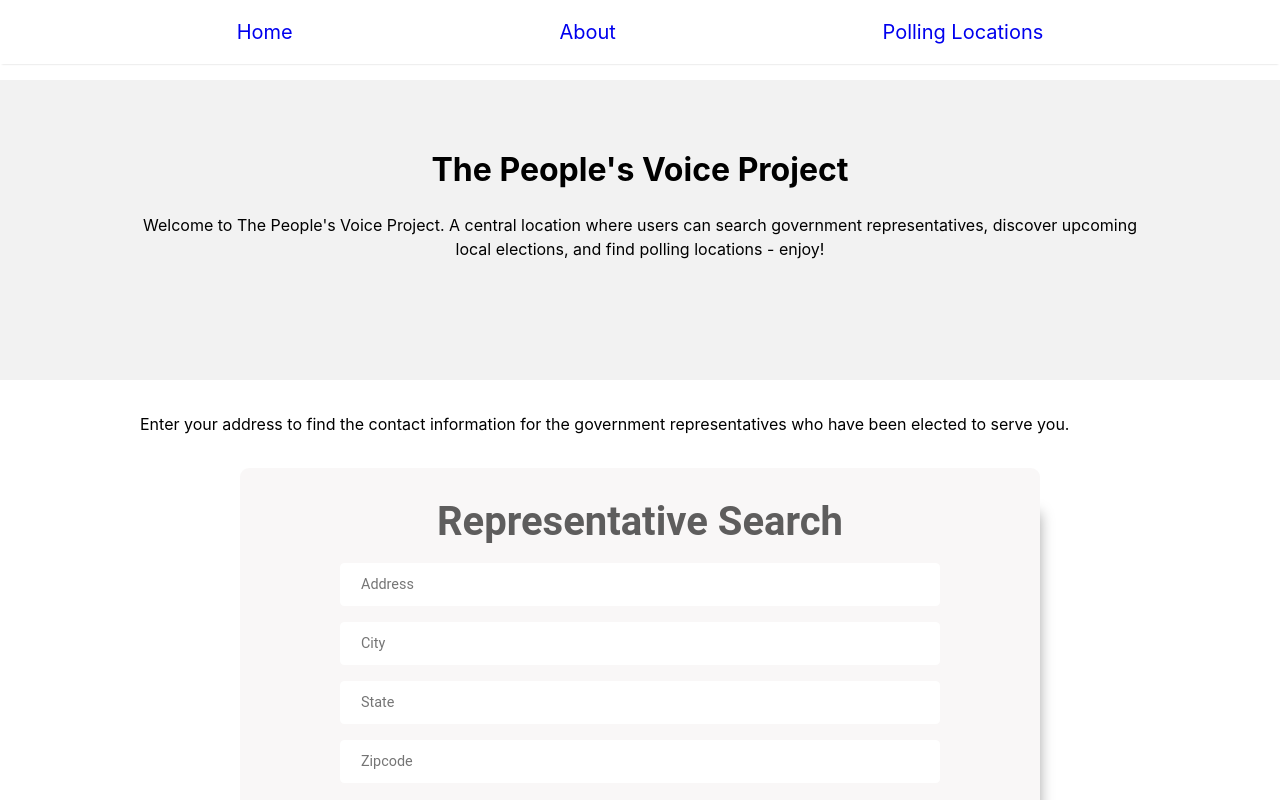
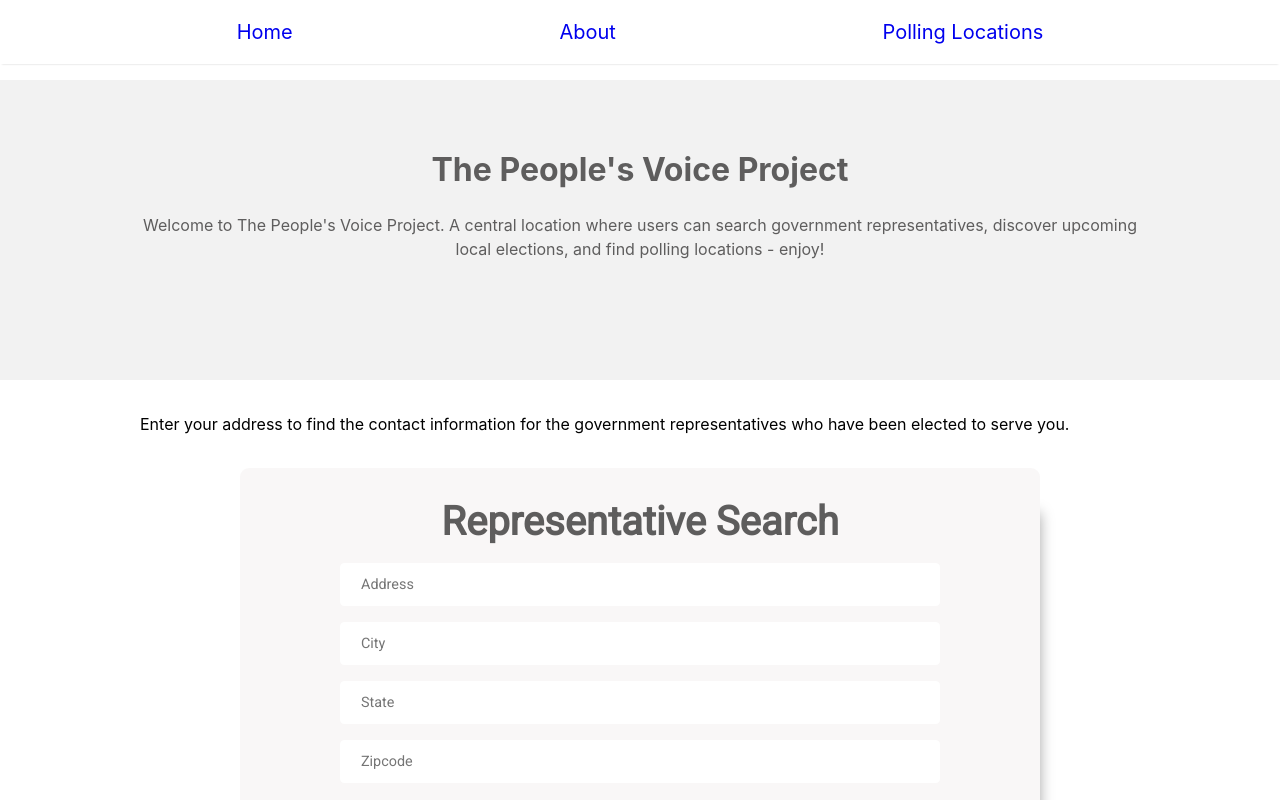
Before and after one commit to bcantello/peoples_voice_project, a React (Create React App) app: page / in a window 1280 px wide. Shown: the top 800 px of the page. Built offline with nearby package versions, Linux system fonts and the light colour scheme; no server answers.

Commit message:
layout updates

```diff
--- a/public/index.html
+++ b/public/index.html
@@ -15,6 +15,7 @@
       user's mobile device or desktop. See https://developers.google.com/web/fundamentals/web-app-manifest/
     -->
     <link rel="manifest" href="%PUBLIC_URL%/manifest.json" />
+    <link href="https://fonts.googleapis.com/css2?family=Roboto&display=swap" rel="stylesheet">
     <!--
       Notice the use of %PUBLIC_URL% in the tags above.
       It will be replaced with the URL of the `public` folder during the build.
--- a/src/components/home/home.css
+++ b/src/components/home/home.css
@@ -7,6 +7,7 @@
 }
 
 .home-h1 {
+    color: #5E5D5D;
     width: 85%;
     max-width: 1000px;
     margin: auto;
@@ -17,6 +18,7 @@
 }
 
 .home-intro {
+    color: #5E5D5D;
     width: 85%;
     max-width: 1000px;
     margin: auto;
```
